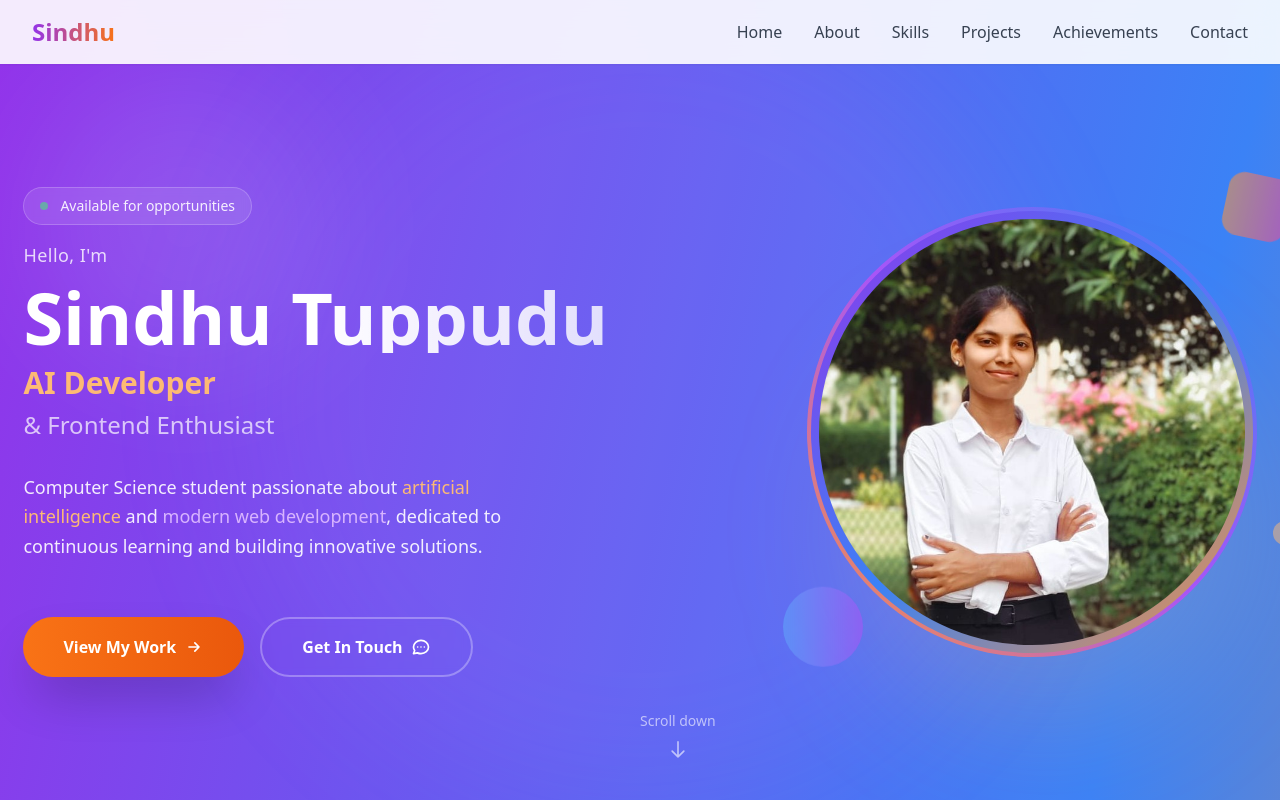
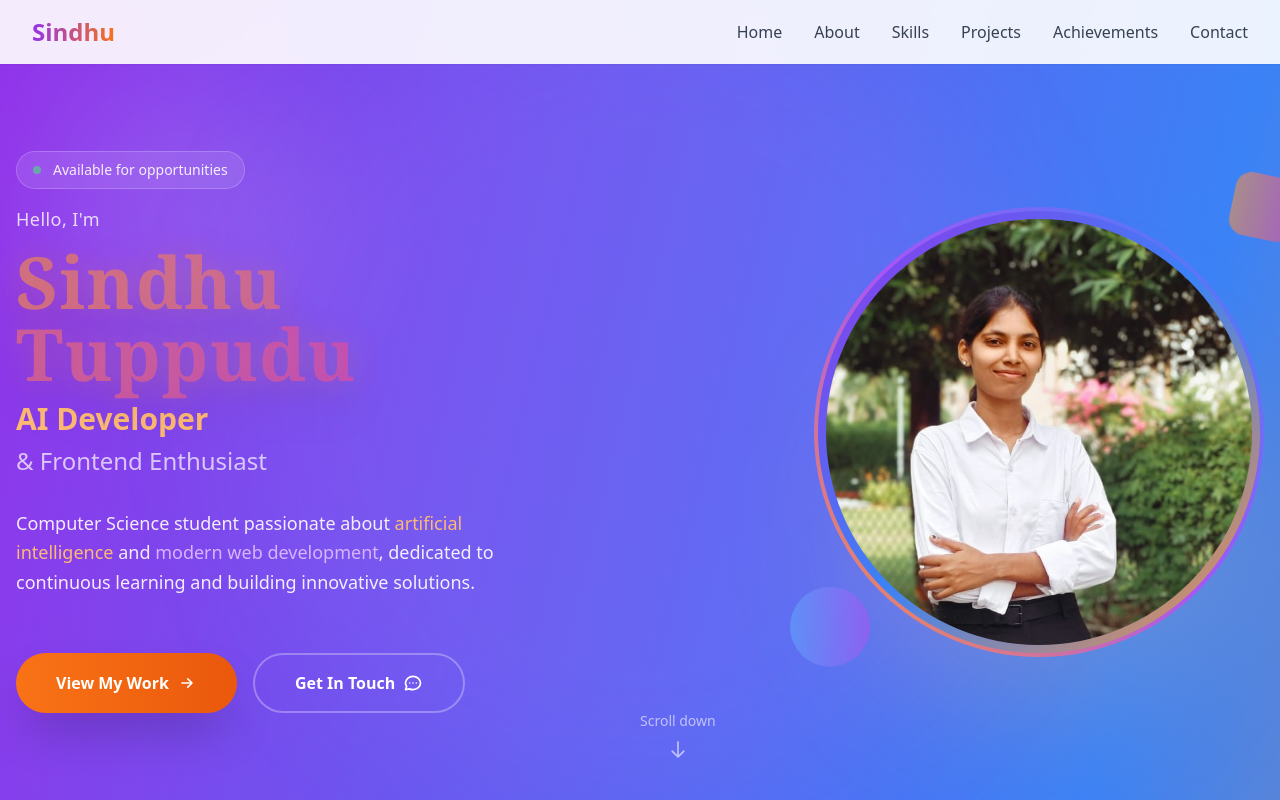
Before and after one commit to TuppuduSindhu/sindhu-portfolio, a React (Vite) app: page / in a window 1280 px wide. Shown: the top 800 px of the page. Built offline with nearby package versions, Linux system fonts and the light colour scheme.

Commit message:
Refactor: Improve font styling
Updated the font styling for "Sindhu Tuppudu" in the Hero component.

```diff
--- a/src/components/Hero.tsx
+++ b/src/components/Hero.tsx
@@ -20,8 +20,14 @@ const Hero = () => {
 
             <div className="space-y-3">
               <p className="text-lg font-medium text-white/80 tracking-wide">Hello, I'm</p>
-              <h1 className="text-5xl lg:text-7xl font-bold leading-tight bg-gradient-to-r from-white via-white to-white/80 bg-clip-text text-transparent">
-                Sindhu Tuppudu
+              <h1 className="text-5xl lg:text-7xl font-bold leading-tight">
+                <span className="bg-gradient-to-r from-orange-400 via-pink-500 to-purple-500 bg-clip-text text-transparent animate-pulse bg-[length:200%_200%] animate-gradient-x drop-shadow-2xl" style={{
+                  fontFamily: 'Georgia, serif',
+                  textShadow: '0 0 30px rgba(255, 165, 0, 0.3), 0 0 60px rgba(255, 105, 180, 0.2)',
+                  letterSpacing: '0.02em'
+                }}>
+                  Sindhu Tuppudu
+                </span>
               </h1>
               <div className="space-y-2">
                 <p className="text-2xl lg:text-3xl font-semibold text-orange-300">
--- a/tailwind.config.ts
+++ b/tailwind.config.ts
@@ -1,3 +1,4 @@
+
 import type { Config } from "tailwindcss";
 
 export default {
@@ -84,11 +85,22 @@ export default {
 					to: {
 						height: '0'
 					}
+				},
+				'gradient-x': {
+					'0%, 100%': {
+						'background-size': '200% 200%',
+						'background-position': 'left center'
+					},
+					'50%': {
+						'background-size': '200% 200%',
+						'background-position': 'right center'
+					},
 				}
 			},
 			animation: {
 				'accordion-down': 'accordion-down 0.2s ease-out',
-				'accordion-up': 'accordion-up 0.2s ease-out'
+				'accordion-up': 'accordion-up 0.2s ease-out',
+				'gradient-x': 'gradient-x 4s ease infinite',
 			}
 		}
 	},
```
